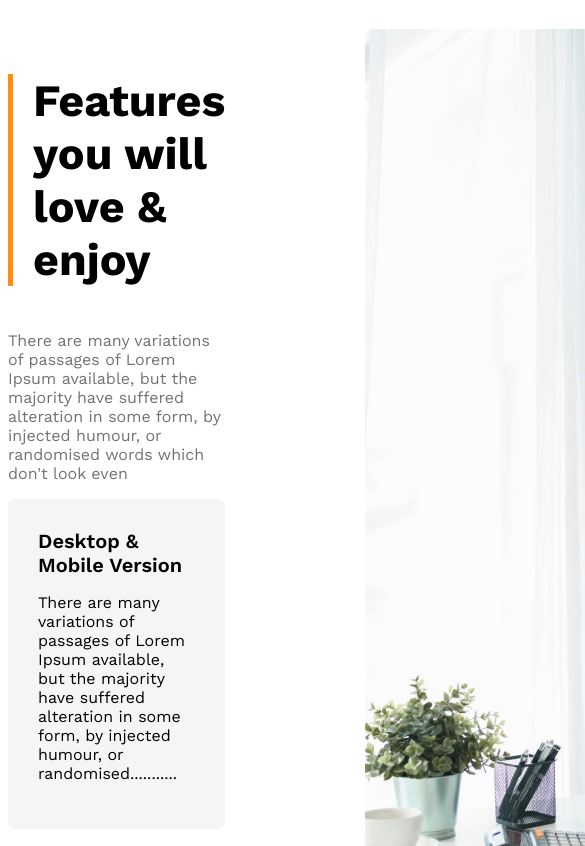
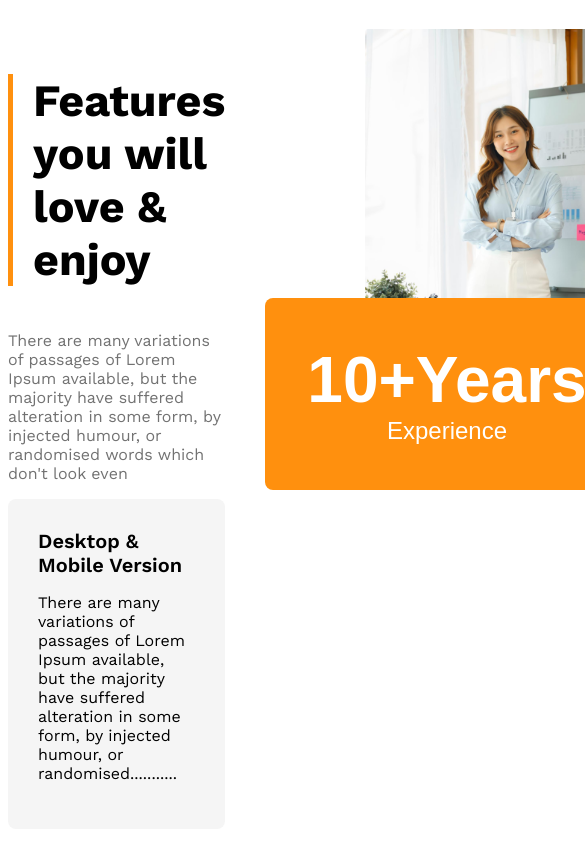
Before and after one commit to Jahidulislam23/g3-architect-website, a plain HTML site: page index.html in a window 390 px wide. Shown: the part 2982-3828 px from the top of the page, 585 px wide, since content can reach past the window. Drawn offline with nearby package versions, Linux system fonts and the light colour scheme.

Commit message:
added experience badeg and media features section responsive

```diff
--- a/index.html
+++ b/index.html
@@ -70,10 +70,10 @@
                     <p class="text-koght-gray">There are many variations of passages of Lorem Ipsum available, but the majority have suffered alteration in some form, by injected humour, or randomised...........</p>
                  </div>
             </div>
-            <div>
+            <div class="featured-architect">
                 <img src="images/architect.png" alt="">
-                <button id="Experience-year" class="btn-primary">
-                    <span id="Experience-badge">10+Years</span>
+                <button id="Experience-badge" class="btn-primary">
+                    <span id="Experience-year">10+Years</span>
                     <br>
                     <span>Experience</span>
                 </button>
--- a/style/architects.css
+++ b/style/architects.css
@@ -99,6 +99,10 @@ main >section{
 #quick-list{
     font-weight: 500;
 }
+
+.featured-architect img{
+    width: 100%;
+}
 /* some facts related styles */
 .facts-container{
     display: grid;
@@ -139,6 +143,7 @@ main >section{
     }
     .team-img-container,
      .facts-container,
+     .features,
      .sponsor-companies{
         grid-template-columns:1fr;
     }
@@ -153,6 +158,10 @@ main >section{
         grid-area: 50px;
     }
     .our-features{
+        margin-left: 20px;
+    }
+    #Experience-badge{
+        margin-top: 20px;
         margin-left: 20px;
     }
 
@@ -185,6 +194,20 @@ main >section{
 
 
 }
+
+#Experience-year{
+    font-size: 4rem;
+    font-weight: 700;
+
+}
+
+#Experience-badge{
+    padding: 45px 42px;
+    font-size: 1.5rem;
+    font-weight: 500;
+    margin-left:-100px;
+    margin-top: -100px;
+}
 /* sponsor related styles */
 
 .sponsor-info{
@@ -202,7 +225,7 @@ main >section{
 
 /* medium size device */
 @media screen and (main-width:576px) and (max-width:992px) {
-    .teams{
+    .teams, .features{
         flex-direction: column;
     }
     .our-features{
@@ -214,4 +237,8 @@ main >section{
         gap: 50px;
         justify-items: center;
     }
+    #Experience-badge{
+        margin-top: 20px;
+        margin-left: 20px;
+    }
 }
```
